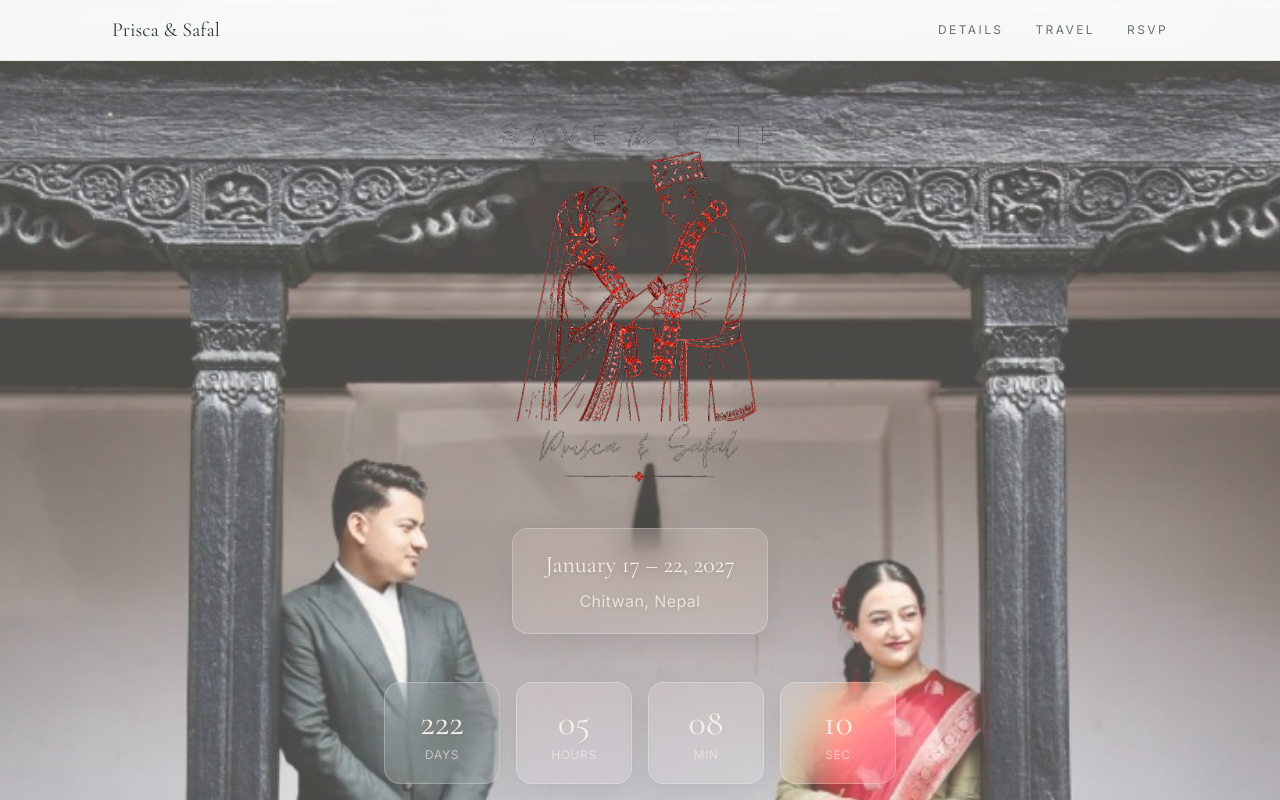
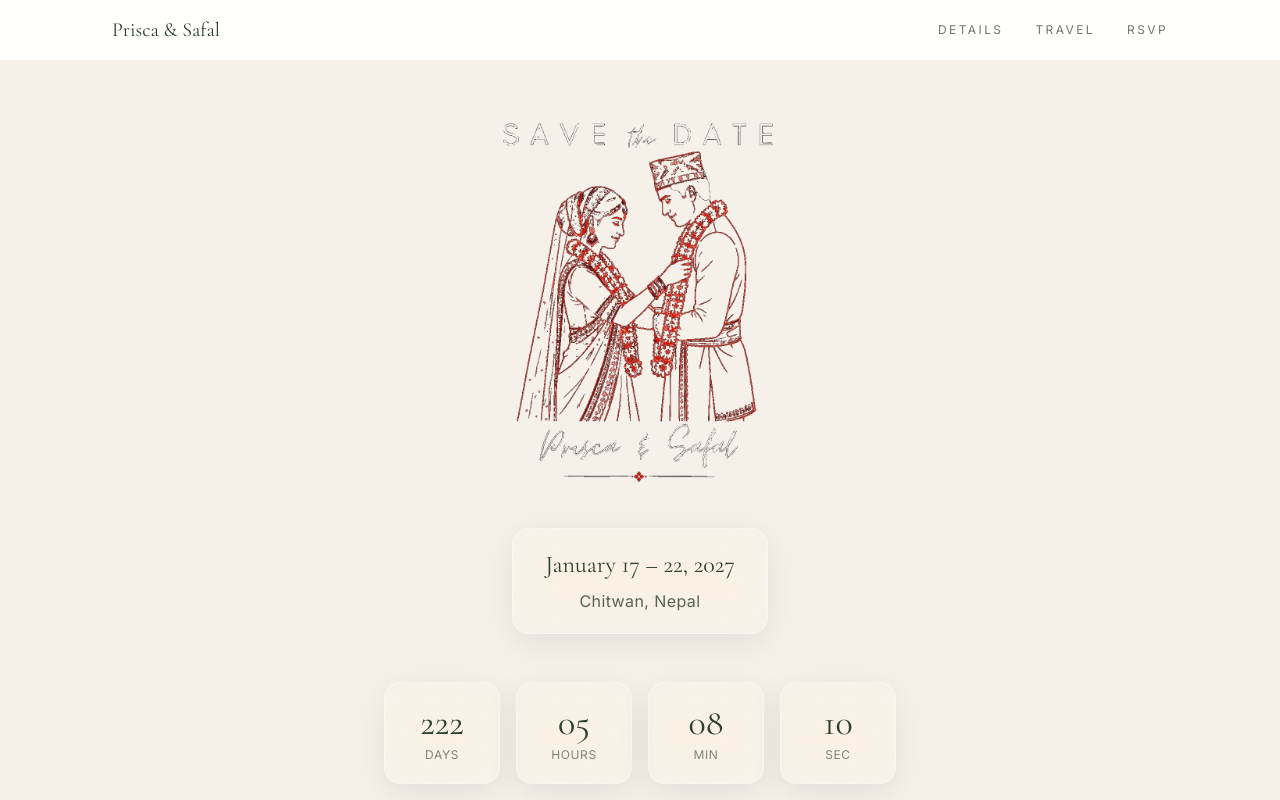
Before and after one commit to safaljoshie/priscawedssafal, a Next.js app: page / in a window 1280 px wide. Shown: the top 800 px of the page. Built offline with nearby package versions, Linux system fonts and the light colour scheme.

Commit message:
Remove couple photo background from hero section.
Use ivory background with save-the-date graphic and glass UI elements only.

Co-authored-by: Cursor <cursoragent@cursor.com>

```diff
--- a/components/Countdown.tsx
+++ b/components/Countdown.tsx
@@ -44,7 +44,7 @@ export function Countdown({ countdownDate }: { countdownDate: string }) {
 
   if (!timeLeft) {
     return (
-      <p className="glass relative mt-10 rounded-2xl px-6 py-4 font-serif text-lg italic text-ivory md:text-xl">
+      <p className="glass relative mt-10 rounded-2xl px-6 py-4 font-serif text-lg italic text-green md:text-xl">
         The day has arrived!
       </p>
     );
@@ -57,10 +57,10 @@ export function Countdown({ countdownDate }: { countdownDate: string }) {
           key={key}
           className="glass flex flex-col items-center rounded-2xl px-2 py-3 md:px-4 md:py-5"
         >
-          <span className="font-serif text-2xl text-ivory md:text-4xl">
+          <span className="font-serif text-2xl text-green md:text-4xl">
             {String(timeLeft[key]).padStart(2, "0")}
           </span>
-          <span className="mt-1 text-[10px] uppercase tracking-wider text-ivory/60 md:text-xs">
+          <span className="mt-1 text-[10px] uppercase tracking-wider text-green/60 md:text-xs">
             {label}
           </span>
         </div>
--- a/components/Hero.tsx
+++ b/components/Hero.tsx
@@ -6,18 +6,7 @@ export function Hero({ wedding }: { wedding: WeddingData }) {
   const { couple, dateDisplay, location, countdownDate } = wedding;
 
   return (
-    <section id="home" className="relative min-h-screen">
-      <Image
-        src="/images/hero-couple.png"
-        alt={`${couple.bride} and ${couple.groom}`}
-        fill
-        priority
-        sizes="100vw"
-        className="object-cover object-center"
-      />
-
-      <div className="absolute inset-0 bg-ivory/30" aria-hidden />
-
+    <section id="home" className="relative min-h-screen bg-ivory">
       <div className="relative z-10 flex min-h-screen flex-col items-center justify-center px-6 py-20 text-center md:px-12 md:py-24">
         <Image
           src="/images/save-the-date.png"
@@ -30,10 +19,10 @@ export function Hero({ wedding }: { wedding: WeddingData }) {
         />
 
         <div className="glass mt-6 rounded-2xl px-8 py-5 md:mt-8">
-          <p className="font-serif text-xl text-ivory drop-shadow-sm md:text-2xl">
+          <p className="font-serif text-xl text-green md:text-2xl">
             {dateDisplay}
           </p>
-          <p className="mt-2 text-sm tracking-wide text-ivory/80 drop-shadow-sm md:text-base">
+          <p className="mt-2 text-sm tracking-wide text-green/80 md:text-base">
             {location.city}
           </p>
         </div>
@@ -43,7 +32,7 @@ export function Hero({ wedding }: { wedding: WeddingData }) {
         <div className="mt-12 flex w-full flex-col items-center md:mt-16">
           <a
             href="#details"
-            className="glass flex flex-col items-center gap-2 rounded-2xl px-4 py-2 text-xs uppercase tracking-[0.25em] text-ivory transition-colors hover:bg-white/20 hover:text-gold"
+            className="glass flex flex-col items-center gap-2 rounded-2xl px-4 py-2 text-xs uppercase tracking-[0.25em] text-green transition-colors hover:bg-white/30 hover:text-gold"
           >
             <span>Discover more</span>
             <svg
```
